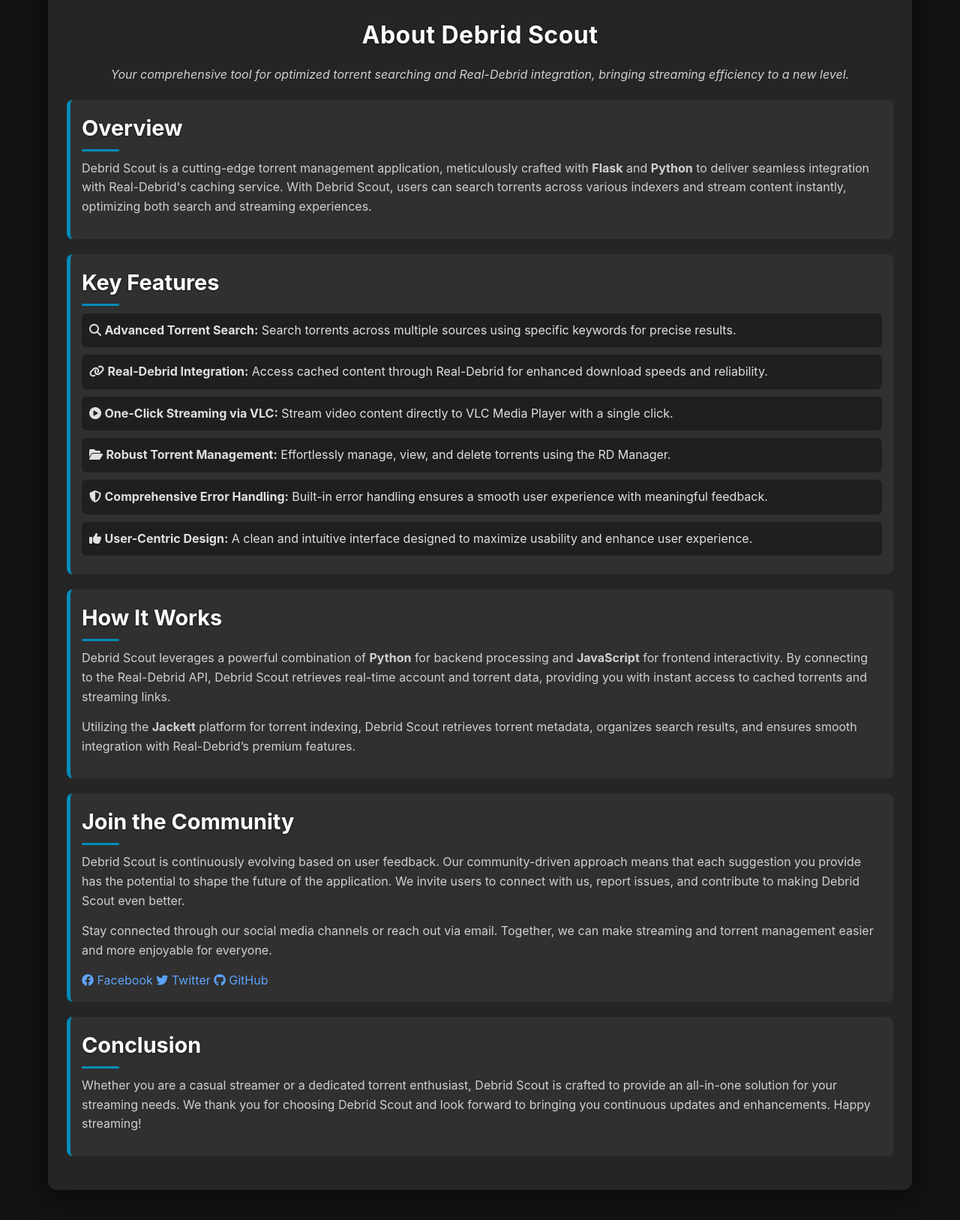
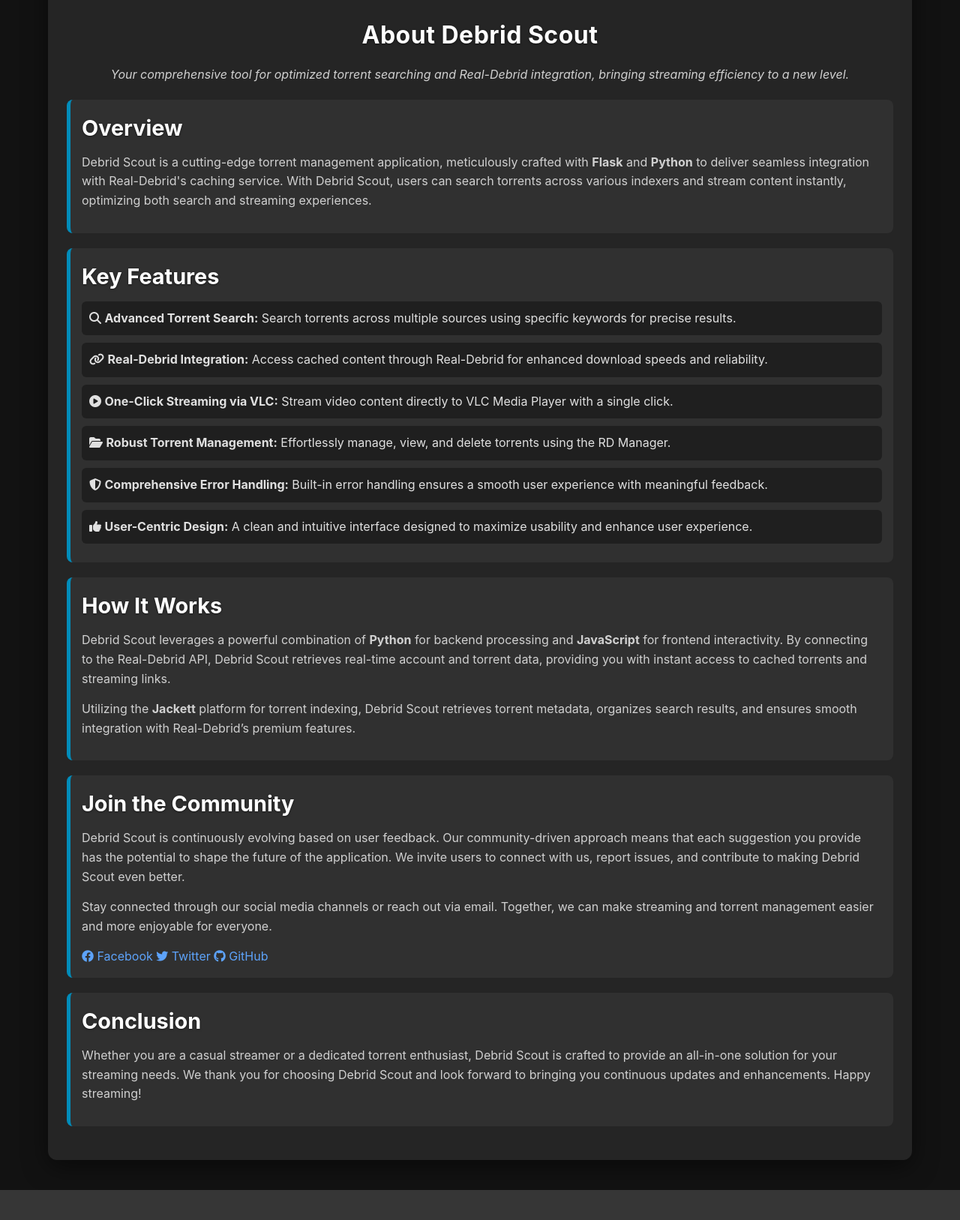
Before and after one commit to anhtdang92/Debrid_Scout, a Flask app: page /about in a window 1280 px wide. Shown: the part 334-1961 px from the top of the page at 75% size. After the commit the page ends 1921 px from the top, so only its background shows below. Run offline with Flask 3, Linux system fonts and the light colour scheme; data that the repository does not hold is empty.

Commit message:
style(style): remove underline

```diff
--- a/app/static/css/styles.css
+++ b/app/static/css/styles.css
@@ -1391,17 +1391,6 @@ h3 {
     position: relative; /* For pseudo-element styling */
 }
 
-/* Underline Effect for Section Headings */
-h3::after {
-    content: '';
-    display: block;
-    width: 50px; /* Fixed width for underline */
-    height: 3px; /* Height of underline */
-    background-color: #008CBA; /* Color of the underline */
-    margin-top: 5px; /* Space between heading and underline */
-    border-radius: 5px; /* Rounded edges for underline */
-}
-
 /* Enhanced List Style */
 .features-list {
     list-style: none; /* Remove default list styling */
```
